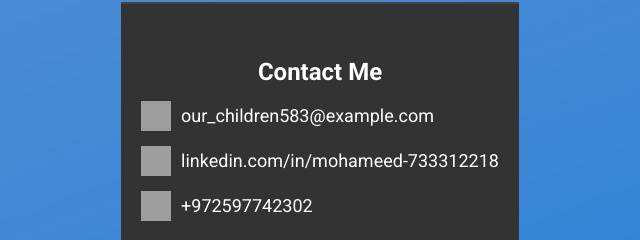
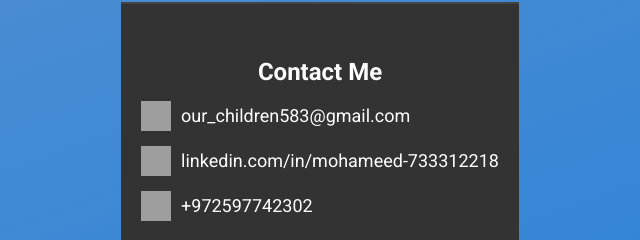
Before and after one commit to mohammedsiam1/our_children, a plain HTML site: page index.html in a window 1280 px wide. Shown: the part 2953-3193 px from the top of the page, 320-960 px from the left. Drawn offline with Linux system fonts and the light colour scheme; grey boxes are pictures that could not be loaded.

Commit message:
Update index.html

```diff
--- a/index.html
+++ b/index.html
@@ -295,9 +295,9 @@ In the current crisis, traditional bank transfers come with high fees and delays
         <h3>Contact Me</h3>
         <ul class="footer-contact-list">
             <li>
-                <a href="mailto:our_children583@example.com" target="_blank">
+                <a href="mailto:our_children583@gmail.com" target="_blank">
                     <img src="https://img.icons8.com/ios-filled/50/ffffff/new-post.png" alt="Email" />
-                    our_children583@example.com
+                    our_children583@gmail.com
                 </a>
             </li>
             <li>
```
